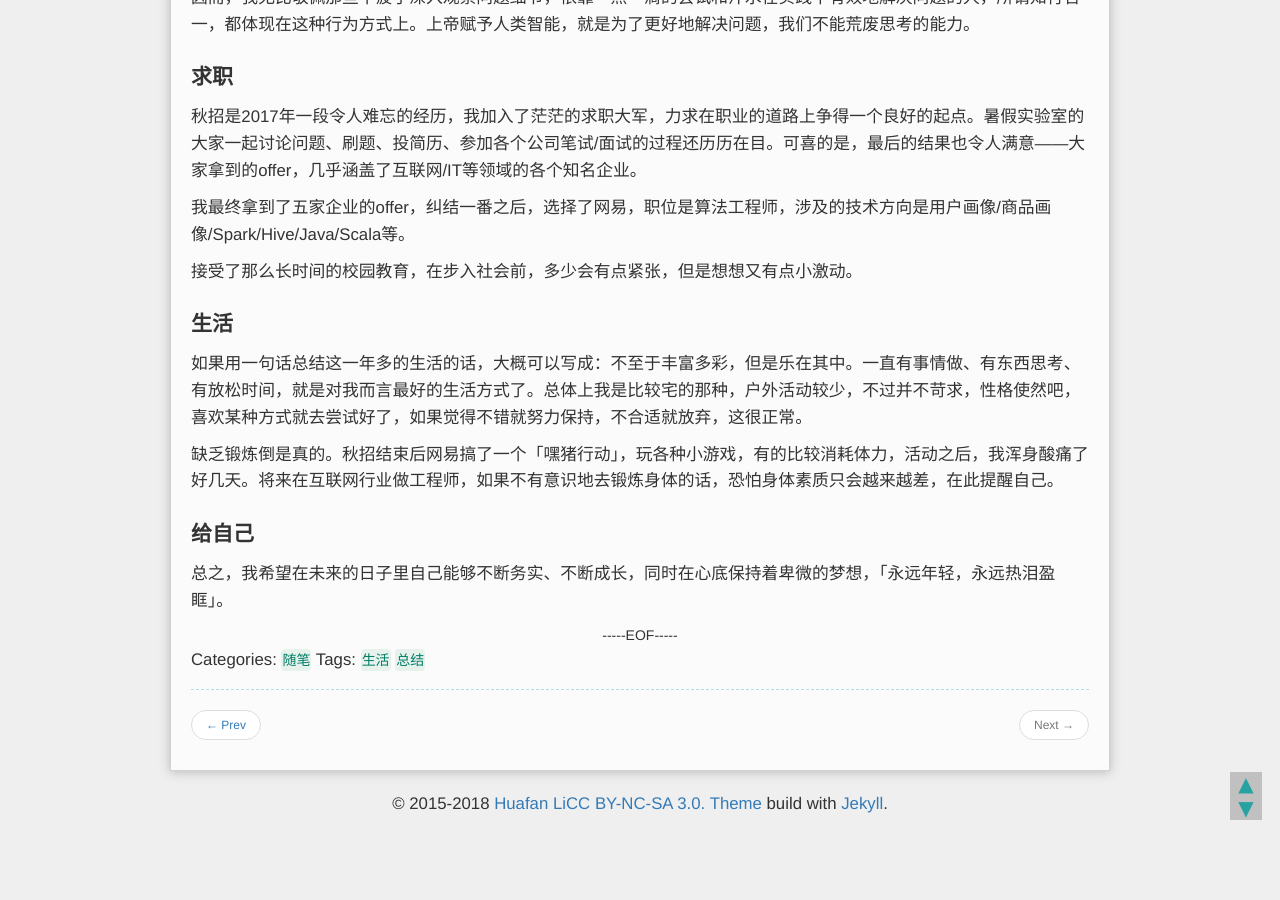
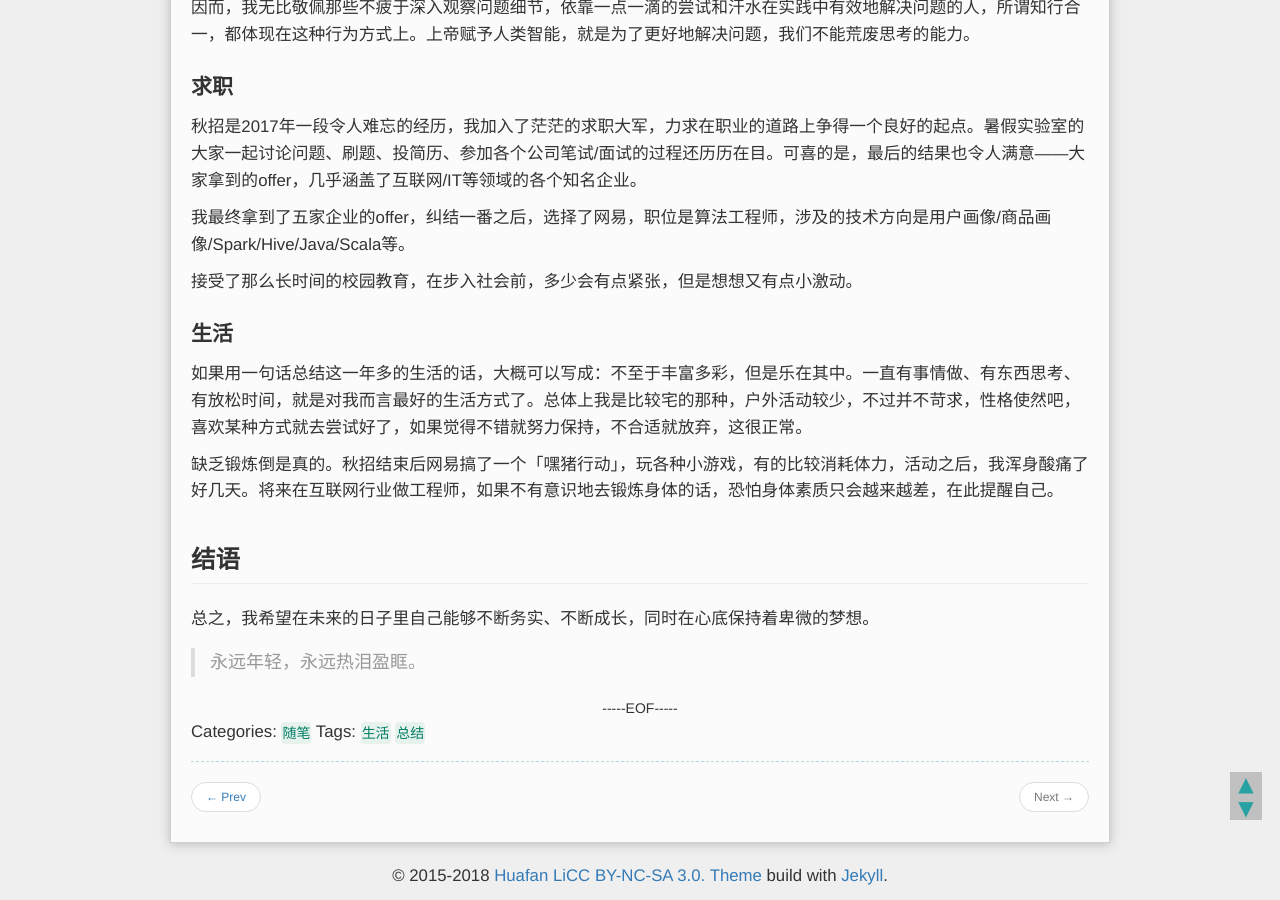
Before and after one commit to mioopoi/mioopoi.github.io, a Jekyll site: the page built from _posts/随笔/2018-02-11-summary-of-2017.md, in a window 1280 px wide and 900 px high, scrolled down 3113 px. Built offline with Jekyll 4.4.1, drawn with Linux system fonts in a browser that asks for light colours; Markdown is read by kramdown in place of the engine named in the settings; comment, search, counter and statistics services are not loaded; before the commit the page ends 3941 px from its top, so only the background shows below that.

Commit message:
update sth.

```diff
--- a/_posts/随笔/2018-02-11-summary-of-2017.md
+++ b/_posts/随笔/2018-02-11-summary-of-2017.md
@@ -101,5 +101,8 @@
 
 缺乏锻炼倒是真的。秋招结束后网易搞了一个「嘿猪行动」，玩各种小游戏，有的比较消耗体力，活动之后，我浑身酸痛了好几天。将来在互联网行业做工程师，如果不有意识地去锻炼身体的话，恐怕身体素质只会越来越差，在此提醒自己。
 
-### 给自己
-总之，我希望在未来的日子里自己能够不断务实、不断成长，同时在心底保持着卑微的梦想，「永远年轻，永远热泪盈眶」。
+## 结语
+
+总之，我希望在未来的日子里自己能够不断务实、不断成长，同时在心底保持着卑微的梦想。
+
+> 永远年轻，永远热泪盈眶。
```
Also changed, not shown: about.md (+5 -8 lines), 1 other file.
